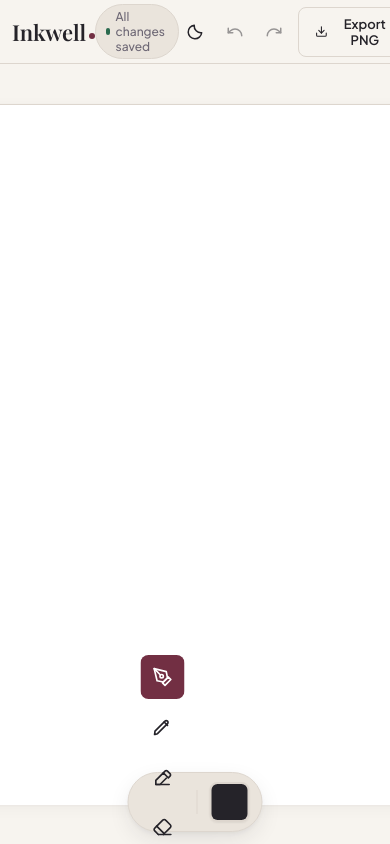
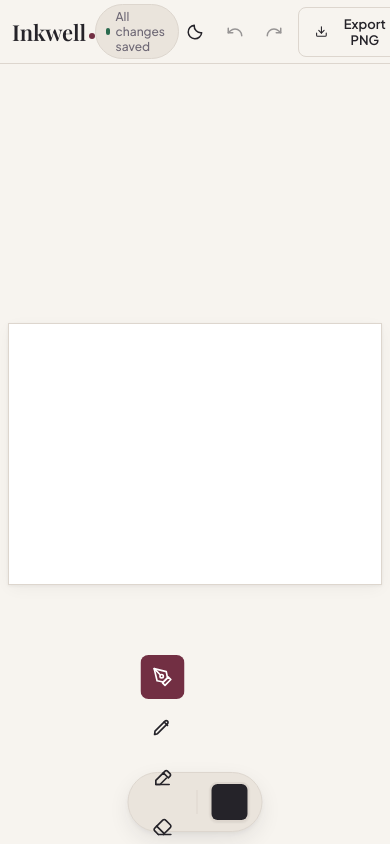
Before and after one commit to beella5/inkwell, a React (Vite) app: page / in a window 390 px wide. Built offline with nearby package versions, Linux system fonts and the light colour scheme; a web font is replaced by a local one.

Commit message:
Add styles for canvas-card and its canvas

```diff
--- a/src/styles/global.css
+++ b/src/styles/global.css
@@ -910,6 +910,16 @@ button:disabled {
   .canvas-stage {
     padding: var(--space-sm);
   }
+    .canvas-card {
+    width: min(100%, 1000px) !important;
+    height: auto !important;
+    aspect-ratio: 10 / 7;
+  }
+
+  .canvas-card canvas {
+    width: 100% !important;
+    height: 100% !important;
+  }
   .layer-panel {
     position: fixed;
     bottom: 0;
```
